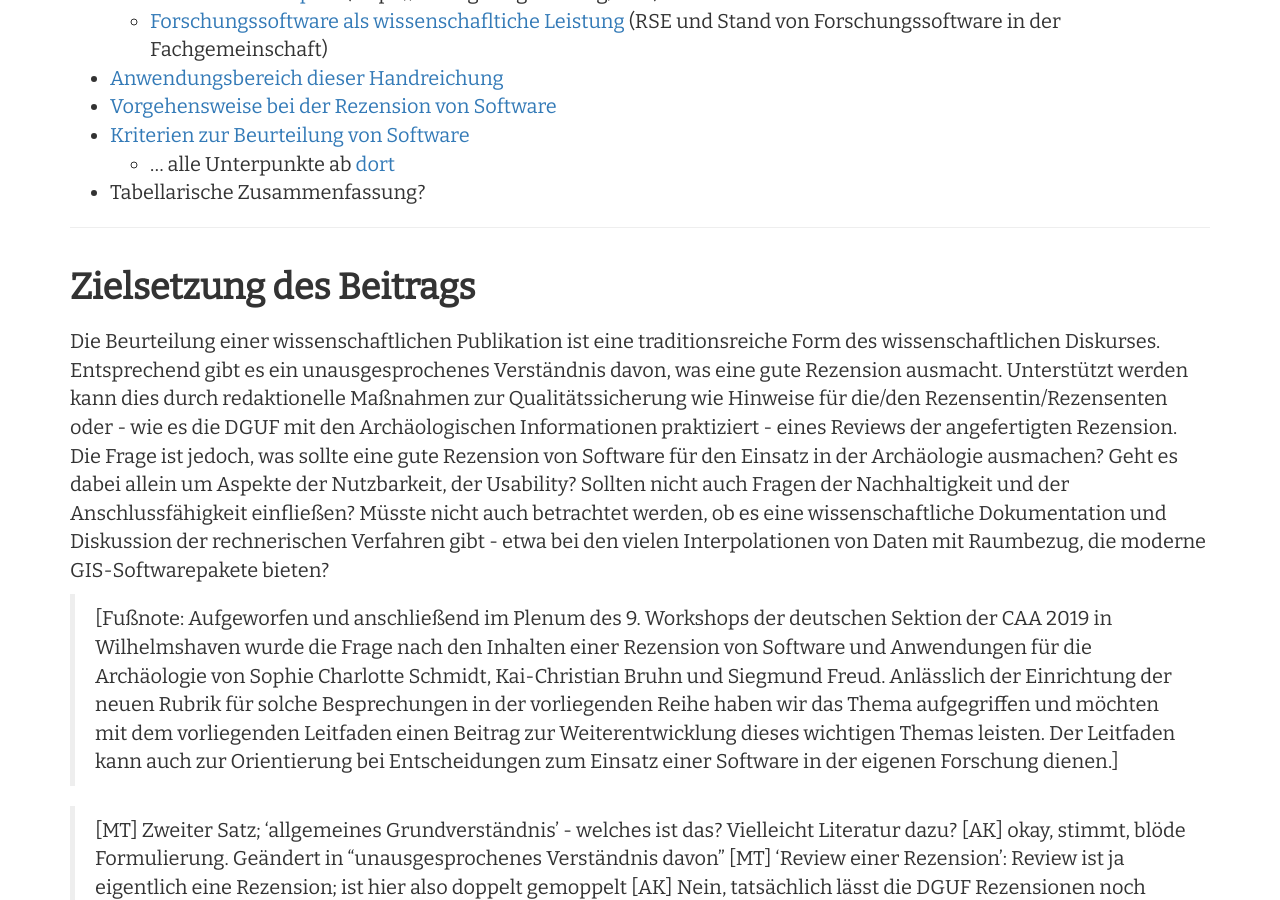
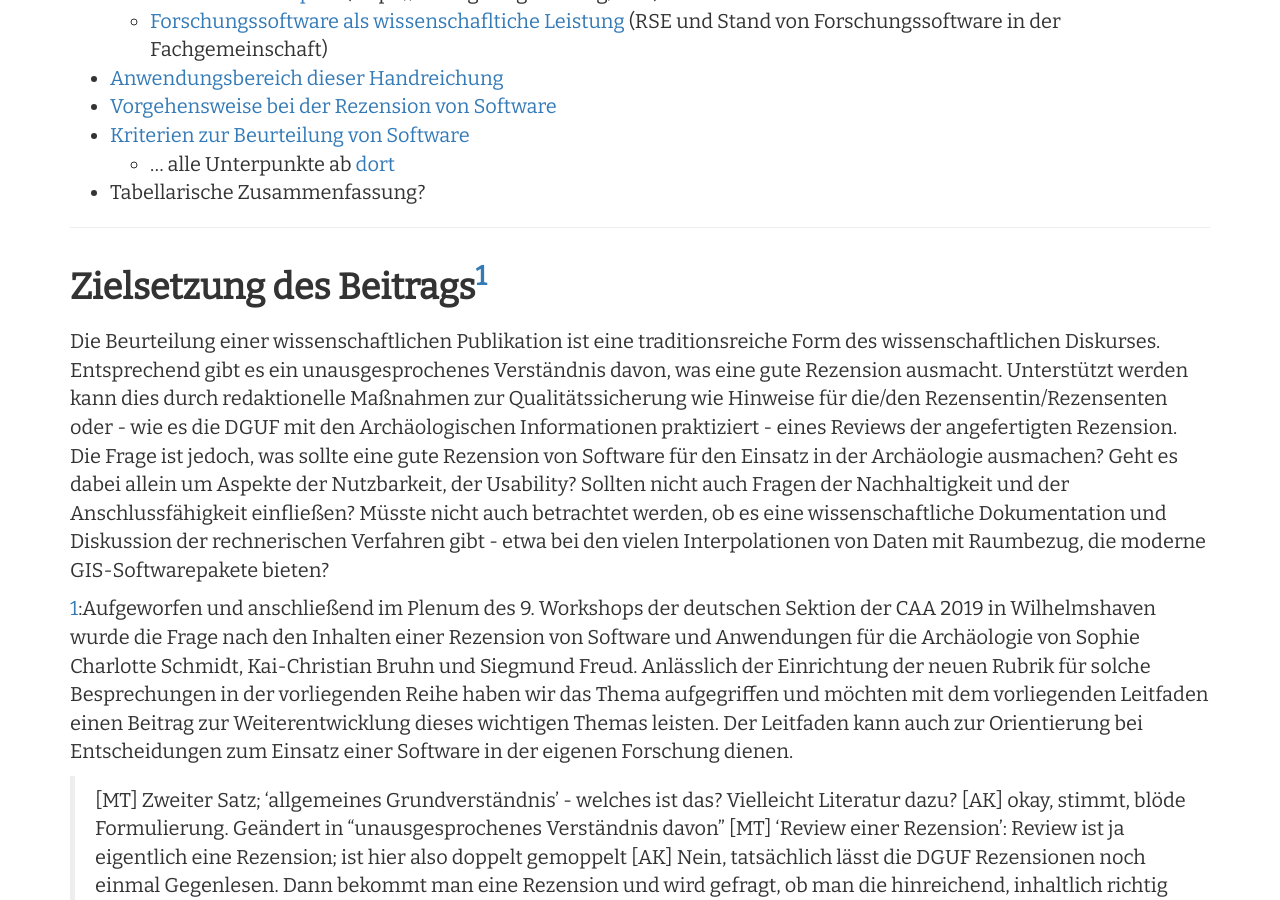
Before and after one commit to Research-Squirrel-Engineers/Impuls_SoftwareRezensionen_DGUF, a Jekyll site: the page built from Draft.md, in a window 1280 px wide and 900 px high, scrolled down 606 px. Built offline with Jekyll 4.4.1, drawn with Linux system fonts in a browser that asks for light colours; nearby versions of some CDN libraries.

Commit message:
versucht schicke Fußnote
basiert auf: https://stackoverflow.com/questions/25579868/how-to-add-footnotes-to-github-flavoured-markdown

```diff
--- a/Draft.md
+++ b/Draft.md
@@ -38,11 +38,11 @@ csl: apa-6th-edition.csl
 
 ---
 
-## Zielsetzung des Beitrags
+## Zielsetzung des Beitrags<sup>[1](#myfootnote1)</sup>
 
 Die Beurteilung einer wissenschaftlichen Publikation ist eine traditionsreiche Form des wissenschaftlichen Diskurses. Entsprechend gibt es ein unausgesprochenes Verständnis davon, was eine gute Rezension ausmacht. Unterstützt werden kann dies durch redaktionelle Maßnahmen zur Qualitätssicherung wie Hinweise für die/den Rezensentin/Rezensenten oder - wie es die DGUF mit den Archäologischen Informationen praktiziert - eines Reviews der angefertigten Rezension. Die Frage ist jedoch, was sollte eine gute Rezension von Software für den Einsatz in der Archäologie ausmachen? Geht es dabei allein um Aspekte der Nutzbarkeit, der Usability? Sollten nicht auch Fragen der Nachhaltigkeit und der Anschlussfähigkeit einfließen? Müsste nicht auch betrachtet werden, ob es eine wissenschaftliche Dokumentation und Diskussion der rechnerischen Verfahren gibt - etwa bei den vielen Interpolationen von Daten mit Raumbezug, die moderne GIS-Softwarepakete bieten?
 
->[Fußnote: Aufgeworfen und anschließend im Plenum des 9. Workshops der deutschen Sektion der CAA 2019 in Wilhelmshaven wurde die Frage nach den Inhalten einer Rezension von Software und Anwendungen für die Archäologie von Sophie Charlotte Schmidt, Kai-Christian Bruhn und Siegmund Freud. Anlässlich der Einrichtung der neuen Rubrik für solche Besprechungen in der vorliegenden Reihe haben wir das Thema aufgegriffen und möchten mit dem vorliegenden Leitfaden einen Beitrag zur Weiterentwicklung dieses wichtigen Themas leisten. Der Leitfaden kann auch zur Orientierung bei Entscheidungen zum Einsatz einer Software in der eigenen Forschung dienen.]
+<a name="myfootnote1">1</a>:Aufgeworfen und anschließend im Plenum des 9. Workshops der deutschen Sektion der CAA 2019 in Wilhelmshaven wurde die Frage nach den Inhalten einer Rezension von Software und Anwendungen für die Archäologie von Sophie Charlotte Schmidt, Kai-Christian Bruhn und Siegmund Freud. Anlässlich der Einrichtung der neuen Rubrik für solche Besprechungen in der vorliegenden Reihe haben wir das Thema aufgegriffen und möchten mit dem vorliegenden Leitfaden einen Beitrag zur Weiterentwicklung dieses wichtigen Themas leisten. Der Leitfaden kann auch zur Orientierung bei Entscheidungen zum Einsatz einer Software in der eigenen Forschung dienen.
 
 > [MT] Zweiter Satz; 'allgemeines Grundverständnis' - welches ist das? Vielleicht Literatur dazu?
 > [AK] okay, stimmt, blöde Formulierung. Geändert in "unausgesprochenes Verständnis davon"
```
